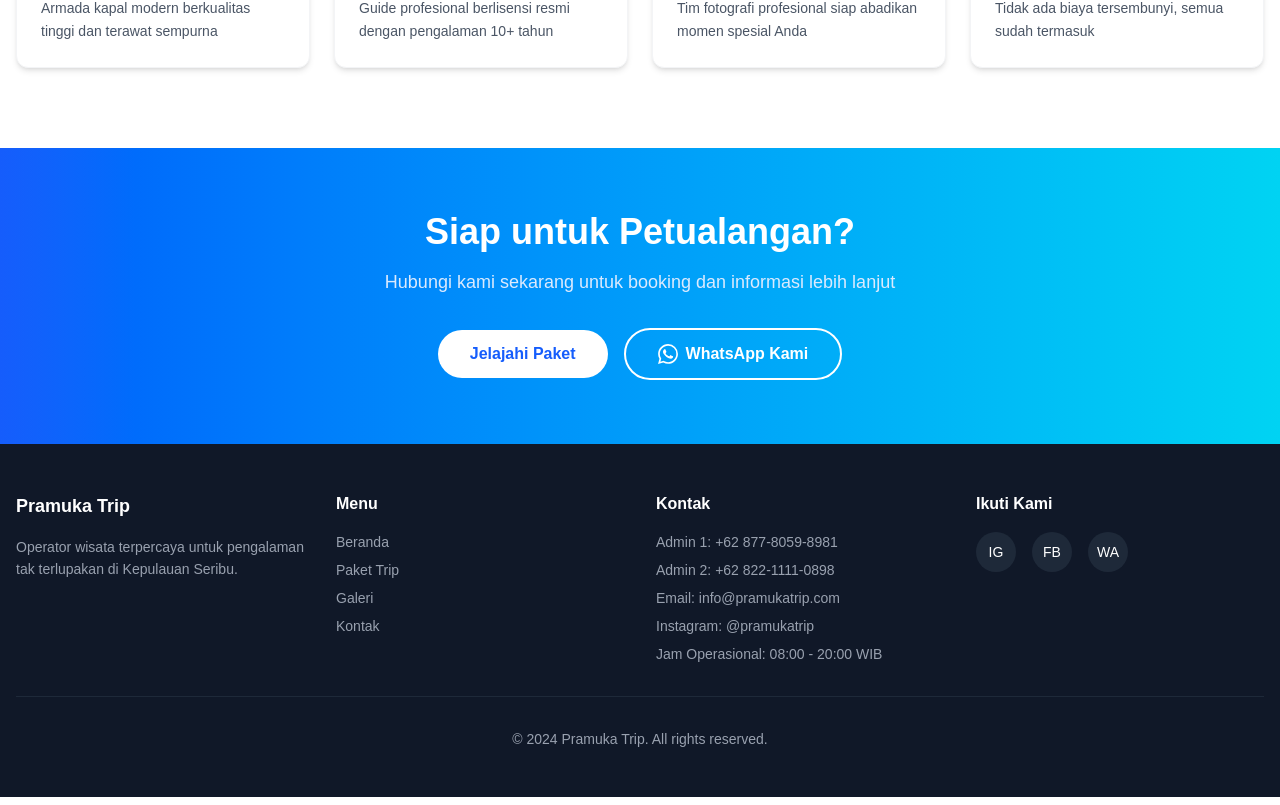
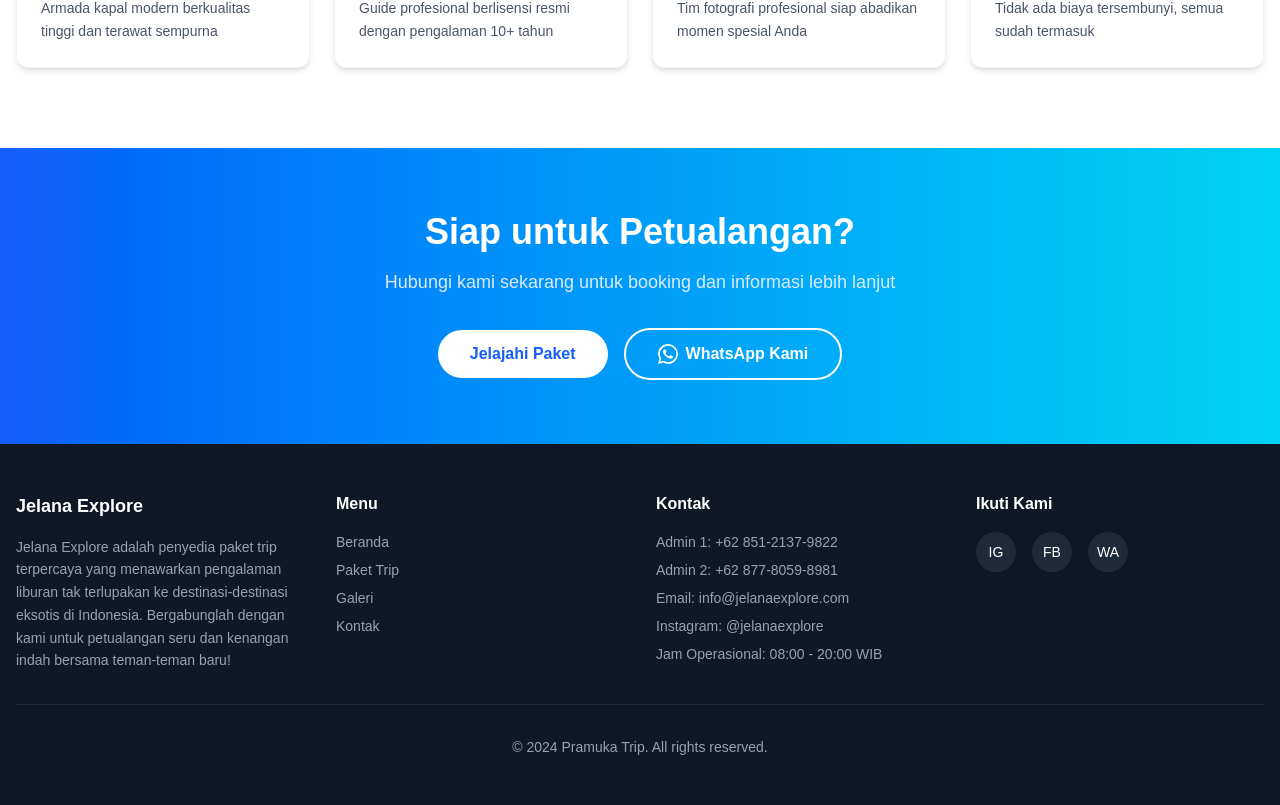
Before and after one commit to Tri-Hartono/trip, a Next.js app: page / in a window 1280 px wide. Shown: the part 3179-3984 px from the top of the page. Built offline with nearby package versions, Linux system fonts and the light colour scheme.

Commit message:
edit footer contact info and company name to Jelana Explore

```diff
--- a/app/components/Footer.tsx
+++ b/app/components/Footer.tsx
@@ -7,10 +7,15 @@ export default function Footer() {
                 <div className='grid grid-cols-1 md:grid-cols-4 gap-8'>
                     {/* Company Info */}
                     <div>
-                        <h3 className='font-bold text-lg mb-4'>Pramuka Trip</h3>
+                        <h3 className='font-bold text-lg mb-4'>
+                            Jelana Explore
+                        </h3>
                         <p className='text-gray-400 text-sm leading-relaxed'>
-                            Operator wisata terpercaya untuk pengalaman tak
-                            terlupakan di Kepulauan Seribu.
+                            Jelana Explore adalah penyedia paket trip terpercaya
+                            yang menawarkan pengalaman liburan tak terlupakan ke
+                            destinasi-destinasi eksotis di Indonesia.
+                            Bergabunglah dengan kami untuk petualangan seru dan
+                            kenangan indah bersama teman-teman baru!
                         </p>
                     </div>
 
@@ -59,26 +64,26 @@ export default function Footer() {
                         <ul className='space-y-2 text-sm text-gray-400'>
                             <li>
                                 <a
+                                    href='https://wa.me/6285121379822'
+                                    target='_blank'
+                                    rel='noopener noreferrer'
+                                    className='hover:text-white transition-colors'
+                                >
+                                    Admin 1: +62 851-2137-9822
+                                </a>
+                            </li>
+                            <li>
+                                <a
                                     href='https://wa.me/6287780598981'
                                     target='_blank'
                                     rel='noopener noreferrer'
                                     className='hover:text-white transition-colors'
                                 >
-                                    Admin 1: +62 877-8059-8981
+                                    Admin 2: +62 877-8059-8981
                                 </a>
                             </li>
-                            <li>
-                                <a
-                                    href='https://wa.me/6282211110898'
-                                    target='_blank'
-                                    rel='noopener noreferrer'
-                                    className='hover:text-white transition-colors'
-                                >
-                                    Admin 2: +62 822-1111-0898
-                                </a>
-                            </li>
-                            <li>Email: info@pramukatrip.com</li>
-                            <li>Instagram: @pramukatrip</li>
+                            <li>Email: info@jelanaexplore.com</li>
+                            <li>Instagram: @jelanaexplore</li>
                             <li>Jam Operasional: 08:00 - 20:00 WIB</li>
                         </ul>
                     </div>
```
